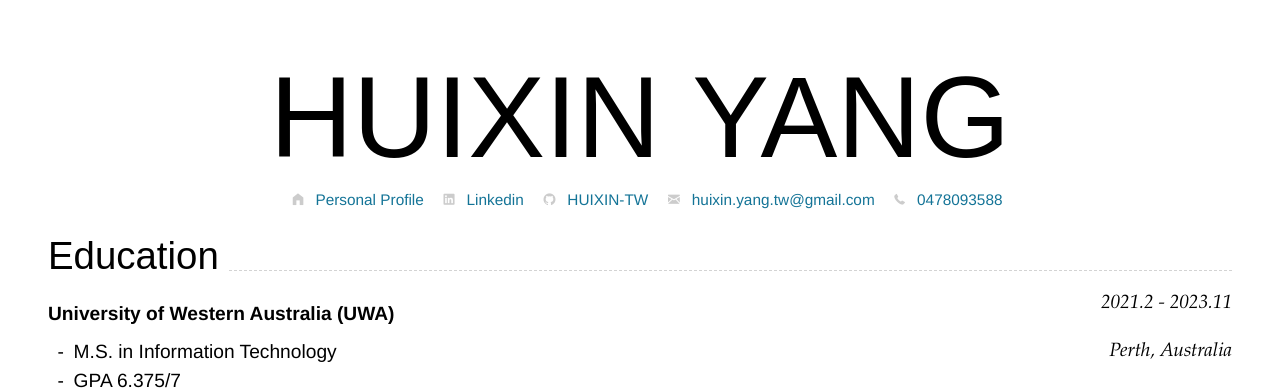
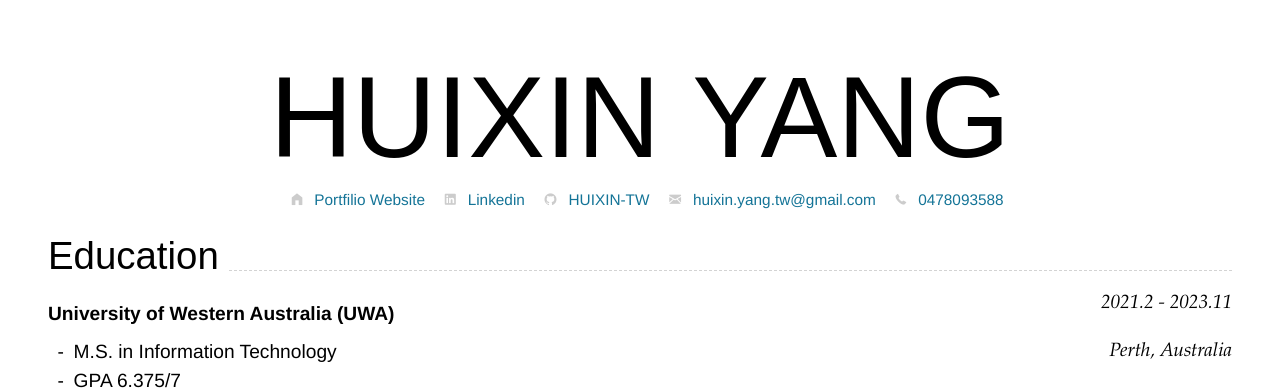
Before and after one commit to HUIXIN-TW/Resume, a Jekyll site: the page built from AA.md, in a window 1280 px wide and 900 px high. Shown: the top 390 px of the window. Built offline with Jekyll 4.4.1, drawn with Linux system fonts in a browser that asks for light colours; nearby versions of some CDN libraries.

Commit message:
Update AA.md

```diff
--- a/AA.md
+++ b/AA.md
@@ -8,14 +8,17 @@ github:
     url: https://github.com/HUIXIN-TW
     text: HUIXIN-TW
 homepage:
-    url: https://huixin.notion.site
-    text: Personal Profile
+    url: https://portfolio-huixin-tw.vercel.app
+    text: Portfilio Website
 linkedin:
     url: https://www.linkedin.com/in/hui-xin-yang
     text: Linkedin
 phone:
     tel: tel:+61478093588
     text: 0478093588
+notion:
+    url: https://huixin.notion.site
+    text: Profile Notion.io
 ---
 
 <!-- Accountant or Auditor Resume -->
```
